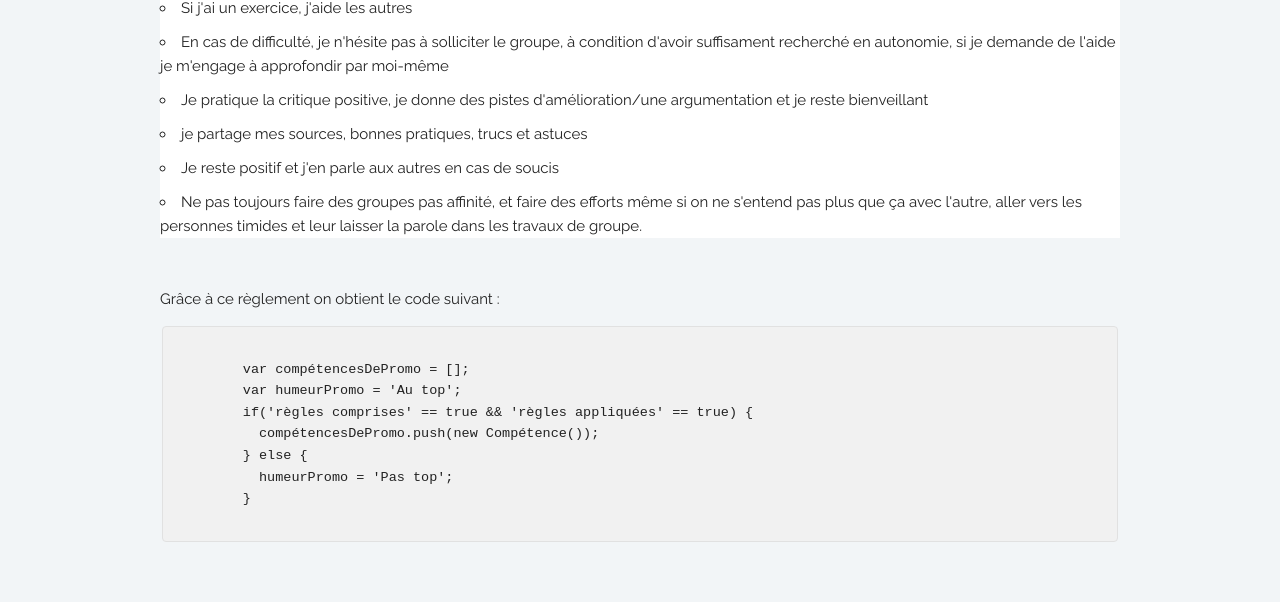
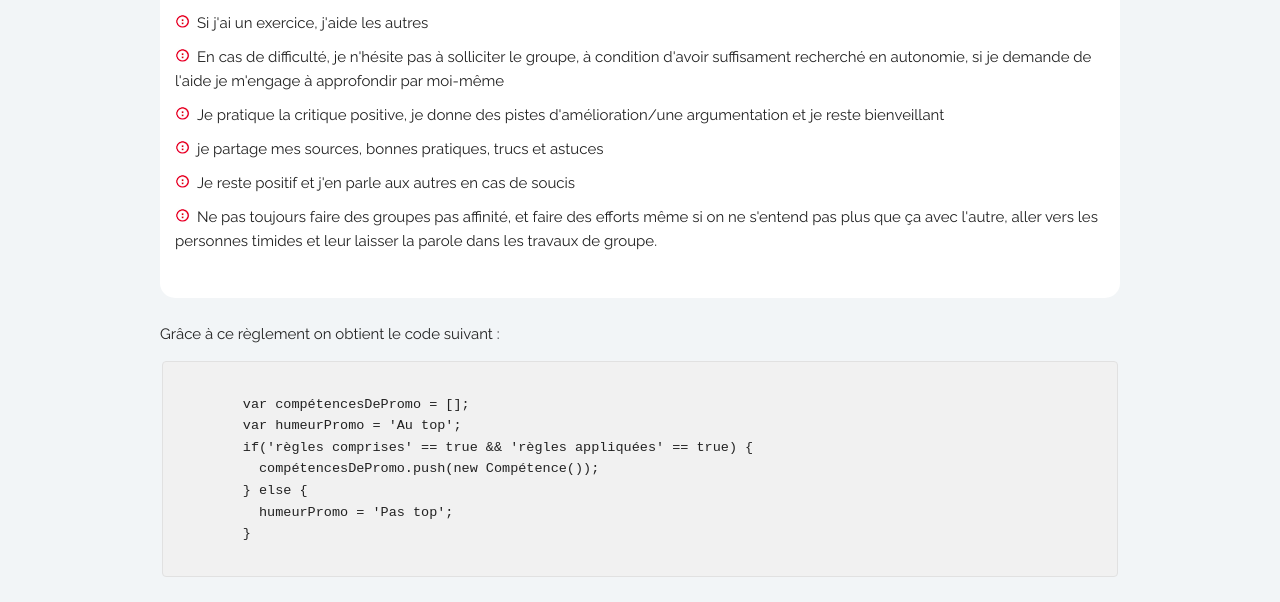
Before and after one commit to pierrebournet/charte, a plain HTML site: page index.html in a window 1280 px wide. Shown: the part 236-838 px from the top of the page. Before the commit the page ends 803 px from the top, so only its background shows below. Drawn offline with Linux system fonts and the light colour scheme.

Commit message:
CSS Background colors v5

```diff
--- a/css/style.css
+++ b/css/style.css
@@ -8,7 +8,14 @@ header {
 
 article {
     background-color: #FFFFFF;
+    padding: 15px 15px 20px 15px;
+    border-radius: 15px;
 }
+
 article > div > * {
     display: inline-block;
 }
+
+ul {
+    list-style: inside url("../images/bullet.png");
+}
```
